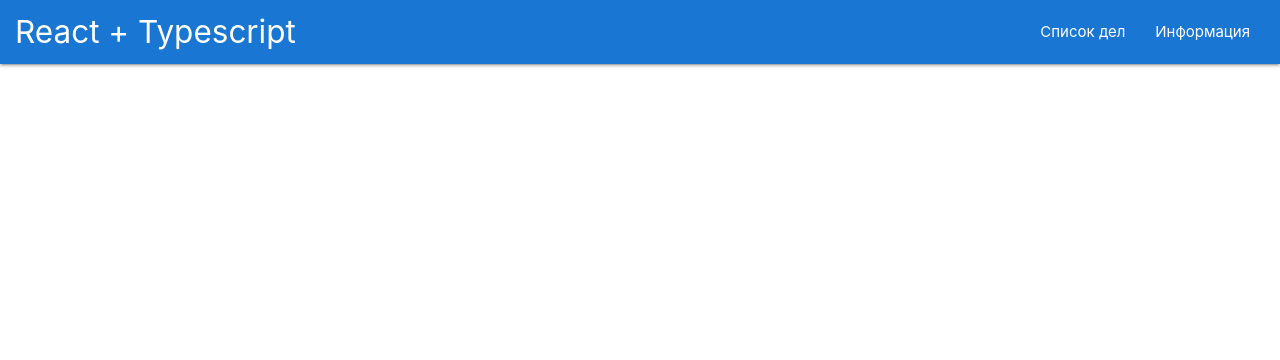
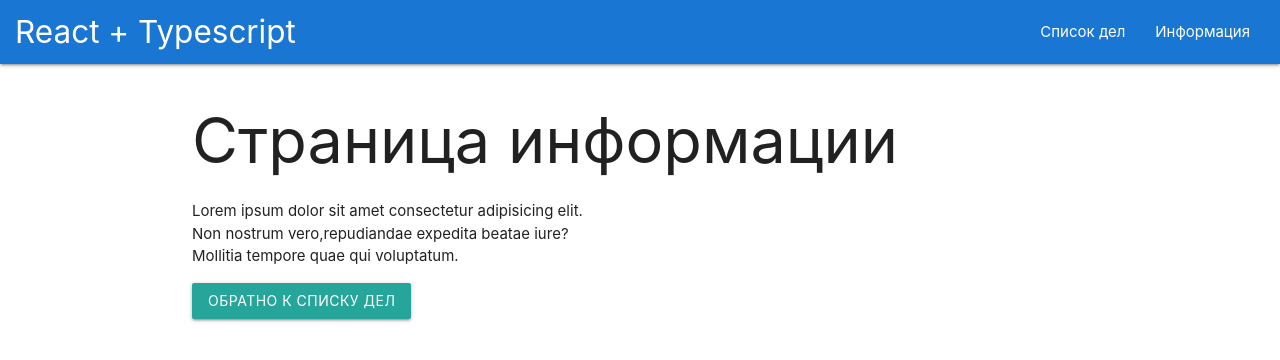
Before and after one commit to itopweb11/typeScripteProject, a React (Create React App) app: page /about in a window 1280 px wide. Shown: the top 360 px of the page. Built offline with nearby package versions, Linux system fonts and the light colour scheme.

Commit message:
TypeScript Project

```diff
--- a/src/App.tsx
+++ b/src/App.tsx
@@ -10,8 +10,8 @@
         <Navbar />
         <div className='container'>
           <Routes>
-            <Route element={TodosPage} path="/"/>
-            <Route element={AboutPage} path="/about"/>
+            <Route element={<TodosPage />} path="/"/>
+            <Route element={<AboutPage />} path="/about"/>
           </Routes>
         </div>
       </BrowserRouter>
--- a/src/pages/AboutPage.tsx
+++ b/src/pages/AboutPage.tsx
@@ -7,8 +7,8 @@
         <>
            <h1>Страница информации</h1>
             <p>
-                Lorem ipsum dolor sit amet consectetur adipisicing elit.
-                Non nostrum vero,repudiandae expedita beatae iure?
+                Lorem ipsum dolor sit amet consectetur adipisicing elit.<br/>
+                Non nostrum vero,repudiandae expedita beatae iure?<br/>
                 Mollitia tempore quae qui voluptatum.
             </p>
             <button className='btn' onClick={() => history('/')}>
```
